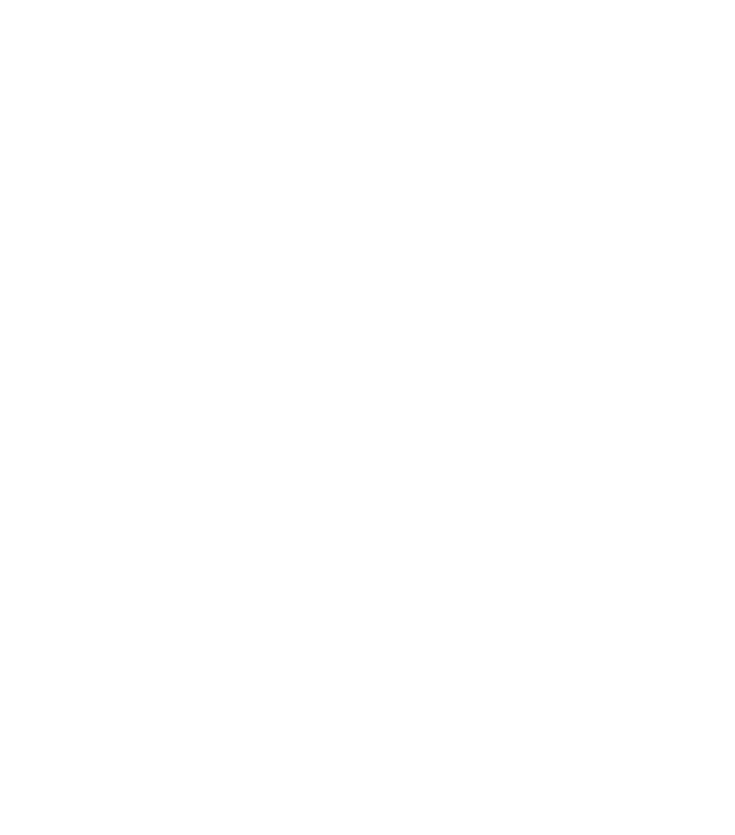
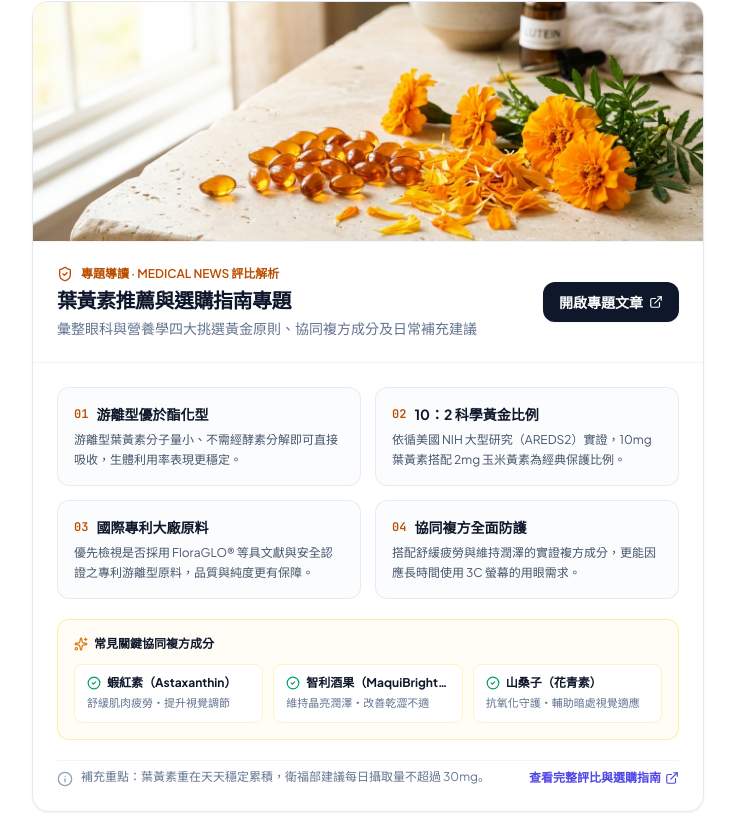
Before and after one commit to hcm7773-code/AAA, a React (Vite) app: page / in a window 1280 px wide. Shown: the part 459-1294 px from the top of the page, without its empty margins (272-1007 px from the left). Before the commit the page ends 800 px from the top, so only its background shows below. Built offline with nearby package versions, Linux system fonts and the light colour scheme.

Commit message:
feat: add LuteinGuideSection component
- Implement LuteinGuideSection for professional health content display.
- Update TopResourceCarousel to include the official shopping site link.
- Adjust App layout for better component spacing.

```diff
--- a/src/App.tsx
+++ b/src/App.tsx
@@ -1,10 +1,15 @@
 import React from 'react';
 import { TopResourceCarousel } from './components/TopResourceCarousel';
+import { LuteinGuideSection } from './components/LuteinGuideSection';
 
 export function App() {
   return (
-    <main className="min-h-screen w-full bg-white px-3 py-4 sm:px-6 sm:py-6 flex flex-col items-center">
+    <main className="min-h-screen w-full bg-white px-3 py-4 sm:px-6 sm:py-6 flex flex-col items-center gap-5 sm:gap-6">
+      {/* 網頁上方：五個指定主題網頁輪播 */}
       <TopResourceCarousel />
+
+      {/* 輪播區塊下方：葉黃素推薦與選購指南專題 */}
+      <LuteinGuideSection />
     </main>
   );
 }
--- /dev/null
+++ b/src/components/LuteinGuideSection.tsx
@@ -0,0 +1,159 @@
+import React from 'react';
+import { ExternalLink, CheckCircle2, Sparkles, ShieldCheck, Info } from 'lucide-react';
+import luteinGuideImg from '../assets/images/theme_lutein_guide_1795584359388.jpg';
+
+const LUTEIN_GUIDE_URL =
+  'https://medicalnewstw.com/article/01-lutein-best/?prod=lutein&pg=best&act=all&site=mdn&kw=%E8%91%89%E9%BB%83%E7%B4%A0&gad_source=1&gad_camp=1&gad_619435551&gbraid=0AAAAAqKr4A-0cb3g6-wy-6gyKMuiLOuyF&gclid=CjwKCAiAn4XYBhA-EiwaA8176FYLY53CTADjSuCXsnwCT89jpyzBXX6DSBwThv_fmfCzhK4PZJtih3xoCNbwQAvD_BwE';
+
+const GOLDEN_PRINCIPLES = [
+  {
+    index: '01',
+    title: '游離型優於酯化型',
+    desc: '游離型葉黃素分子量小、不需經酵素分解即可直接吸收，生體利用率表現更穩定。',
+  },
+  {
+    index: '02',
+    title: '10：2 科學黃金比例',
+    desc: '依循美國 NIH 大型研究（AREDS2）實證，10mg 葉黃素搭配 2mg 玉米黃素為經典保護比例。',
+  },
+  {
+    index: '03',
+    title: '國際專利大廠原料',
+    desc: '優先檢視是否採用 FloraGLO® 等具文獻與安全認證之專利游離型原料，品質與純度更有保障。',
+  },
+  {
+    index: '04',
+    title: '協同複方全面防護',
+    desc: '搭配舒緩疲勞與維持潤澤的實證複方成分，更能因應長時間使用 3C 螢幕的用眼需求。',
+  },
+];
+
+const COMPOUND_INGREDIENTS = [
+  {
+    name: '蝦紅素（Astaxanthin）',
+    focus: '舒緩肌肉疲勞・提升視覺調節',
+  },
+  {
+    name: '智利酒果（MaquiBright®）',
+    focus: '維持晶亮潤澤・改善乾澀不適',
+  },
+  {
+    name: '山桑子（花青素）',
+    focus: '抗氧化守護・輔助暗處視覺適應',
+  },
+];
+
+export const LuteinGuideSection: React.FC = () => {
+  return (
+    <section
+      aria-label="葉黃素推薦與選購指南專題"
+      className="w-full max-w-2xl mx-auto animate-enhanced-image-fade"
+    >
+      <div className="rounded-2xl border border-slate-200 bg-white shadow-xs overflow-hidden">
+        {/* Theme Cover Image */}
+        <a
+          href={LUTEIN_GUIDE_URL}
+          target="_blank"
+          rel="noopener noreferrer"
+          className="block w-full h-48 sm:h-60 bg-slate-100 overflow-hidden border-b border-slate-100 group"
+          title="葉黃素推薦與選購指南專題"
+        >
+          <img
+            src={luteinGuideImg}
+            alt="葉黃素推薦與選購指南專題主題圖片"
+            referrerPolicy="no-referrer"
+            className="w-full h-full object-cover transition-transform duration-500 group-hover:scale-[1.02]"
+          />
+        </a>
+
+        {/* Header Band */}
+        <div className="p-5 sm:p-6 border-b border-slate-100 flex flex-col sm:flex-row sm:items-center justify-between gap-4">
+          <div className="space-y-1">
+            <div className="flex items-center gap-2 text-xs font-semibold text-amber-700">
+              <ShieldCheck className="w-4 h-4" />
+              <span>專題導讀 · MEDICAL NEWS 評比解析</span>
+            </div>
+            <h2 className="text-lg sm:text-xl font-bold text-slate-900 tracking-tight">
+              葉黃素推薦與選購指南專題
+            </h2>
+            <p className="text-xs sm:text-sm text-slate-500">
+              彙整眼科與營養學四大挑選黃金原則、協同複方成分及日常補充建議
+            </p>
+          </div>
+
+          <a
+            href={LUTEIN_GUIDE_URL}
+            target="_blank"
+            rel="noopener noreferrer"
+            className="inline-flex items-center justify-center gap-1.5 px-4 py-2.5 rounded-xl bg-[#0F172A] hover:bg-slate-800 text-white text-xs sm:text-sm font-semibold transition-colors shrink-0 shadow-xs"
+          >
+            <span>開啟專題文章</span>
+            <ExternalLink className="w-3.5 h-3.5" />
+          </a>
+        </div>
+
+        {/* 4 Golden Principles Grid */}
+        <div className="p-5 sm:p-6 space-y-5">
+          <div className="grid grid-cols-1 sm:grid-cols-2 gap-3.5">
+            {GOLDEN_PRINCIPLES.map((item) => (
+              <div
+                key={item.index}
+                className="rounded-xl border border-slate-200/80 bg-slate-50/60 p-4 space-y-1.5"
+              >
+                <div className="flex items-center gap-2">
+                  <span className="font-mono-tech text-xs font-bold text-amber-700">
+                    {item.index}
+                  </span>
+                  <h3 className="text-sm font-bold text-slate-900">{item.title}</h3>
+                </div>
+                <p className="text-xs text-slate-600 leading-relaxed">{item.desc}</p>
+              </div>
+            ))}
+          </div>
+
+          {/* Popular Compound Ingredients */}
+          <div className="rounded-xl border border-amber-200/70 bg-amber-50/45 p-4 space-y-3">
+            <div className="flex items-center gap-1.5 text-xs font-bold text-slate-900">
+              <Sparkles className="w-3.5 h-3.5 text-amber-600" />
+              <span>常見關鍵協同複方成分</span>
+            </div>
+            <div className="grid grid-cols-1 sm:grid-cols-3 gap-2.5">
+              {COMPOUND_INGREDIENTS.map((ing) => (
+                <div
+                  key={ing.name}
+                  className="rounded-lg bg-white border border-amber-100 px-3 py-2.5 space-y-1"
+                >
+                  <div className="flex items-center gap-1.5 text-xs font-bold text-slate-900">
+                    <CheckCircle2 className="w-3.5 h-3.5 text-emerald-600 shrink-0" />
+                    <span className="truncate">{ing.name}</span>
+                  </div>
+                  <div className="text-[11px] text-slate-500">{ing.focus}</div>
+                </div>
+              ))}
+            </div>
+          </div>
+
+          {/* Daily Intake Tip & Direct Link Footer */}
+          <div className="flex flex-col sm:flex-row sm:items-center justify-between gap-3 pt-2 border-t border-slate-100">
+            <div className="flex items-start gap-2 text-xs text-slate-500">
+              <Info className="w-4 h-4 text-slate-400 shrink-0 mt-0.5" />
+              <span>
+                補充重點：葉黃素重在天天穩定累積，衛福部建議每日攝取量不超過 30mg。
+              </span>
+            </div>
+
+            <a
+              href={LUTEIN_GUIDE_URL}
+              target="_blank"
+              rel="noopener noreferrer"
+              className="inline-flex items-center gap-1 text-xs font-semibold text-[#4F46E5] hover:text-[#4338CA] shrink-0"
+            >
+              <span>查看完整評比與選購指南</span>
+              <ExternalLink className="w-3.5 h-3.5" />
+            </a>
+          </div>
+        </div>
+      </div>
+    </section>
+  );
+};
--- a/src/components/TopResourceCarousel.tsx
+++ b/src/components/TopResourceCarousel.tsx
@@ -3,8 +3,8 @@ import { ChevronLeft, ChevronRight, Pause, Play, ExternalLink } from 'lucide-rea
 import goldNewsImg from '../assets/images/theme_gold_news_lutein_1795585560661.jpg';
 import eyemallEventsImg from '../assets/images/theme_eyemall_events_promo_1795585560315.jpg';
 import eyemallGoldImg from '../assets/images/theme_eyemall_gold_series_1795585560986.jpg';
+import eyemallHomeImg from '../assets/images/theme_eyemall_home_1795589769743.jpg';
 import locationImg from '../assets/images/theme_eyeglasses_location_1795584359295.jpg';
-import luteinGuideImg from '../assets/images/theme_lutein_guide_1795584359388.jpg';
 
 export interface CarouselSlide {
   id: string;
@@ -43,18 +43,18 @@ const SLIDES: CarouselSlide[] = [
   {
     id: 'slide-4',
     indexLabel: '04',
-    title: '大學眼鏡 全台門市據點查詢',
-    tag: '04 門市服務據點',
-    url: 'https://www.eyeglasses.com.tw/Location',
-    imageUrl: locationImg,
+    title: 'eyemall 大學眼鏡官方購物商城',
+    tag: '04 官方購物商城',
+    url: 'https://www.eyemall.com.tw/',
+    imageUrl: eyemallHomeImg,
   },
   {
     id: 'slide-5',
     indexLabel: '05',
-    title: '葉黃素推薦與選購指南專題',
-    tag: '05 專題評比文章',
-    url: 'https://medicalnewstw.com/article/01-lutein-best/?prod=lutein&pg=best&act=all&site=mdn&kw=%E8%91%89%E9%BB%83%E7%B4%A0&gad_source=1&gad_camp=1&gad_619435551&gbraid=0AAAAAqKr4A-0cb3g6-wy-6gyKMuiLOuyF&gclid=CjwKCAiAn4XYBhA-EiwaA8176FYLY53CTADjSuCXsnwCT89jpyzBXX6DSBwThv_fmfCzhK4PZJtih3xoCNbwQAvD_BwE',
-    imageUrl: luteinGuideImg,
+    title: '大學眼鏡 全台門市據點查詢',
+    tag: '05 門市服務據點',
+    url: 'https://www.eyeglasses.com.tw/Location',
+    imageUrl: locationImg,
   },
 ];
 
```
Also changed, not shown: src/assets/images/theme_eyemall_home_1795589769743.jpg (added).
